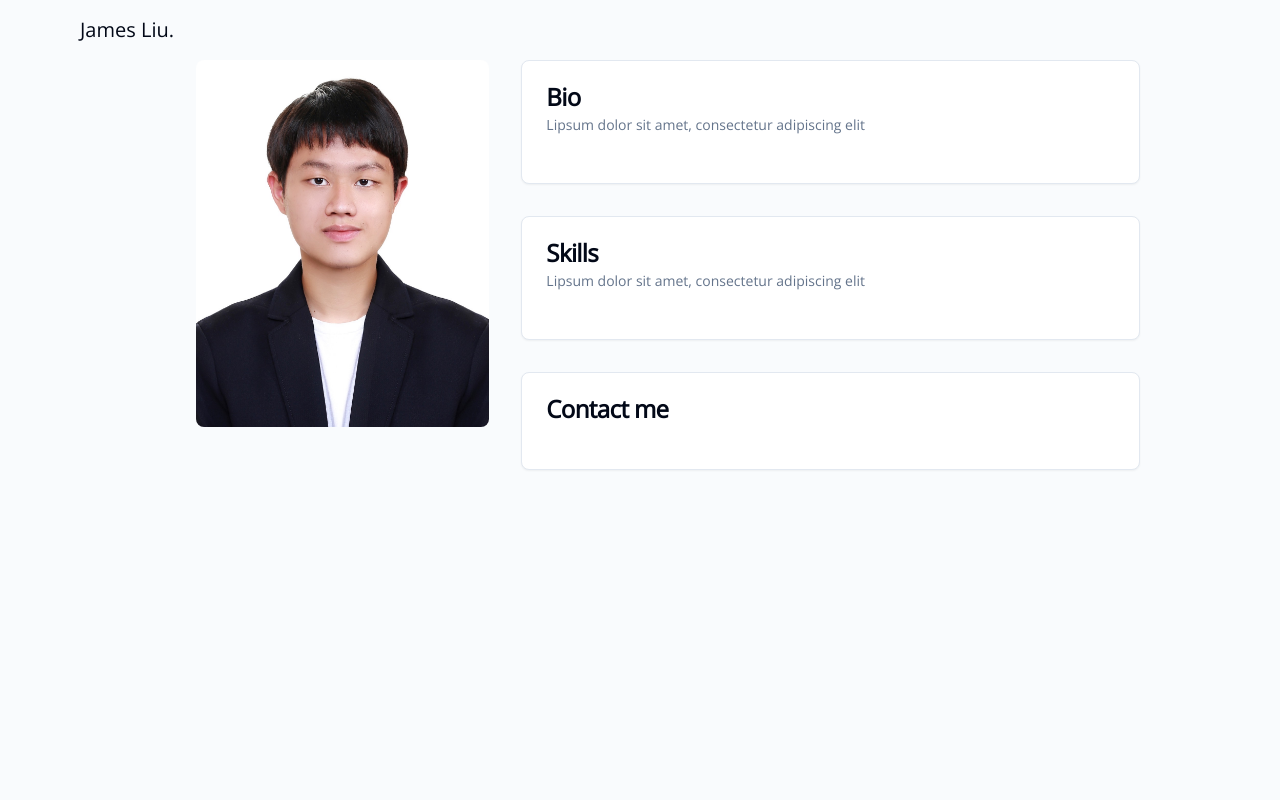
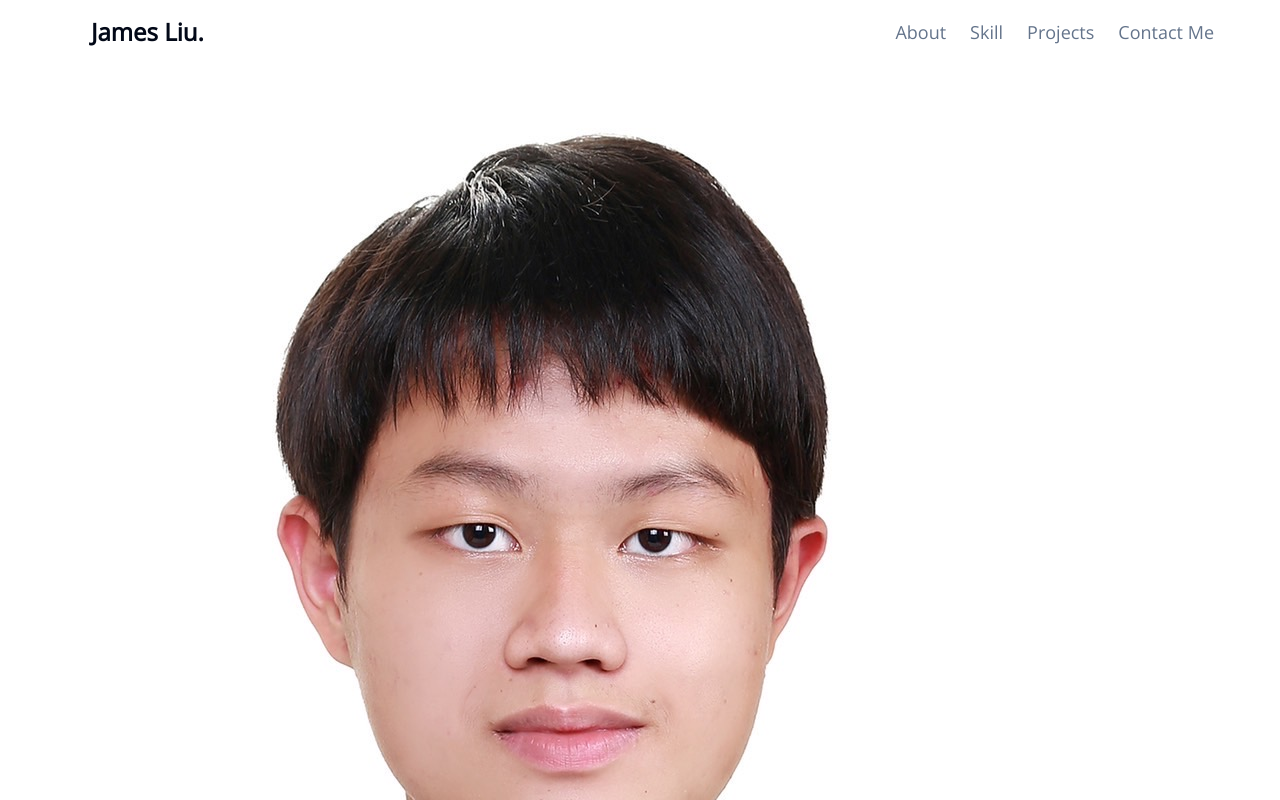
Before and after one commit to jamesxxz/portfolio, a Next.js app: page / in a window 1280 px wide. Shown: the top 800 px of the page. Built offline with nearby package versions, Linux system fonts and the light colour scheme.

Commit message:
Implemented basic header and navbar

```diff
--- /dev/null
+++ b/src/app/navbar.tsx
@@ -0,0 +1,35 @@
+import Link from "next/link";
+
+export default function NavBar() {
+  return (
+    <div className="flex justify-between items-center p-4">
+      <header className="text-2xl font-bold ml-[75px]">James Liu.</header>
+      <nav className="mr-[50px] hidden flex-col gap-6 text-xl font-medium md:flex md:flex-row md:items-center md:gap-5 md:text-lg lg:gap-6 lg:text-xl">
+        <Link
+          href="#"
+          className="text-muted-foreground transition-colors hover:text-foreground text-lg"
+        >
+          About
+        </Link>
+        <Link
+          href="#"
+          className="text-muted-foreground transition-colors hover:text-foreground text-lg"
+        >
+          Skill
+        </Link>
+        <Link
+          href="#"
+          className="text-muted-foreground transition-colors hover:text-foreground text-lg"
+        >
+          Projects
+        </Link>
+        <Link
+          href="#"
+          className="text-muted-foreground transition-colors hover:text-foreground text-lg"
+        >
+          Contact Me
+        </Link>
+      </nav>
+    </div>
+  );
+}
--- a/src/app/page.tsx
+++ b/src/app/page.tsx
@@ -1,15 +1,3 @@
-import Image from "next/image";
-import Link from "next/link";
-import { Badge } from "@/components/ui/badge";
-import {
-  Breadcrumb,
-  BreadcrumbItem,
-  BreadcrumbLink,
-  BreadcrumbList,
-  BreadcrumbPage,
-  BreadcrumbSeparator,
-} from "@/components/ui/breadcrumb";
-import { Button } from "@/components/ui/button";
 import {
   Card,
   CardContent,
@@ -18,64 +6,32 @@ import {
   CardHeader,
   CardTitle,
 } from "@/components/ui/card";
-import {
-  DropdownMenu,
-  DropdownMenuContent,
-  DropdownMenuItem,
-  DropdownMenuLabel,
-  DropdownMenuSeparator,
-  DropdownMenuTrigger,
-} from "@/components/ui/dropdown-menu";
-import { Input } from "@/components/ui/input";
-import { Label } from "@/components/ui/label";
-import {
-  Select,
-  SelectContent,
-  SelectItem,
-  SelectTrigger,
-  SelectValue,
-} from "@/components/ui/select";
-import { Sheet, SheetContent, SheetTrigger } from "@/components/ui/sheet";
-import {
-  Table,
-  TableBody,
-  TableCell,
-  TableHead,
-  TableHeader,
-  TableRow,
-} from "@/components/ui/table";
-import { Textarea } from "@/components/ui/textarea";
-import { ToggleGroup, ToggleGroupItem } from "@/components/ui/toggle-group";
+import NavBar from "./navbar";
 
 export default function Home() {
   return (
-    <div className="flex min-h-screen w-full flex-col bg-muted/40">
-      <div className="flex flex-col sm:gap-4 sm:py-4 sm:pl-14">
-        <header className="sticky top-0 z-30 flex h-14 items-center gap-4 border-b bg-background px-4 sm:static sm:h-auto sm:border-0 sm:bg-transparent sm:px-6 text-xl">
-          James Liu.
-        </header>
-
-        <main className="grid flex-1 items-start gap-4 p-4 sm:px-6 sm:py-0 md:gap-8">
-          <div className="mx-auto grid max-w-[59rem] flex-1 auto-rows-max gap-4">
-            <div className="grid gap-4 md:grid-cols-[1fr_250px] lg:grid-cols-3 lg:gap-8">
+    <div>
+      <NavBar></NavBar>
+      <main>
+        <div>
+          <div className="">
             <img
               src="profile-pic.jpg"
               alt="profile-pic"
               className="rounded-lg"
             />
+          </div>
 
           <div className="grid auto-rows-max items-start gap-4 lg:col-span-2 lg:gap-8">
             <Card>
               <CardHeader>
                 <CardTitle>Bio</CardTitle>
-                    <CardDescription>
-                      Lipsum dolor sit amet, consectetur adipiscing elit
-                    </CardDescription>
+                <CardDescription>Hi I am James Liu</CardDescription>
               </CardHeader>
               <CardContent></CardContent>
             </Card>
 
-                <Card>
+            {/* <Card>
                   <CardHeader>
                     <CardTitle>Skills</CardTitle>
                     <CardDescription>
@@ -91,11 +47,23 @@ export default function Home() {
                   </CardHeader>
                   <CardContent></CardContent>
                 </Card>
-              </div>
+
+                <Card>
+                  <CardHeader>
+                    <CardTitle>Project</CardTitle>
+                  </CardHeader>
+                  <CardContent></CardContent>
+                </Card>
+
+                <Card>
+                  <CardHeader>
+                    <CardTitle>About Me</CardTitle>
+                  </CardHeader>
+                  <CardContent></CardContent>
+                </Card> */}
           </div>
         </div>
       </main>
     </div>
-    </div>
   );
 }
```
Lines whose indentation alone changed are shown as unchanged.
